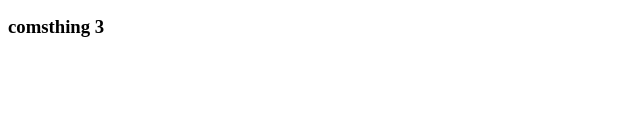
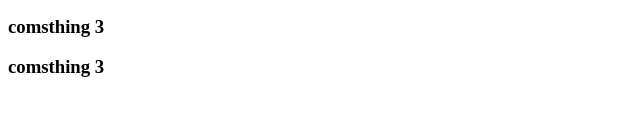
Before and after one commit to ARRIOLALEO/hofsaturday, a plain HTML site: page index.html in a window 1280 px wide. Shown: the part 352-468 px from the top of the page, without its empty margins (0-640 px from the left). Drawn offline with Linux system fonts and the light colour scheme.

Commit message:
anoter commit

```diff
--- a/index.html
+++ b/index.html
@@ -22,6 +22,7 @@
     <h3>something</h3>
     <h3>something</h3>
     <h3>comsthing 3</h3>
+    <h3>comsthing 3</h3>
     <script src="./script.js"></script>
 </body>
 </html>
```
